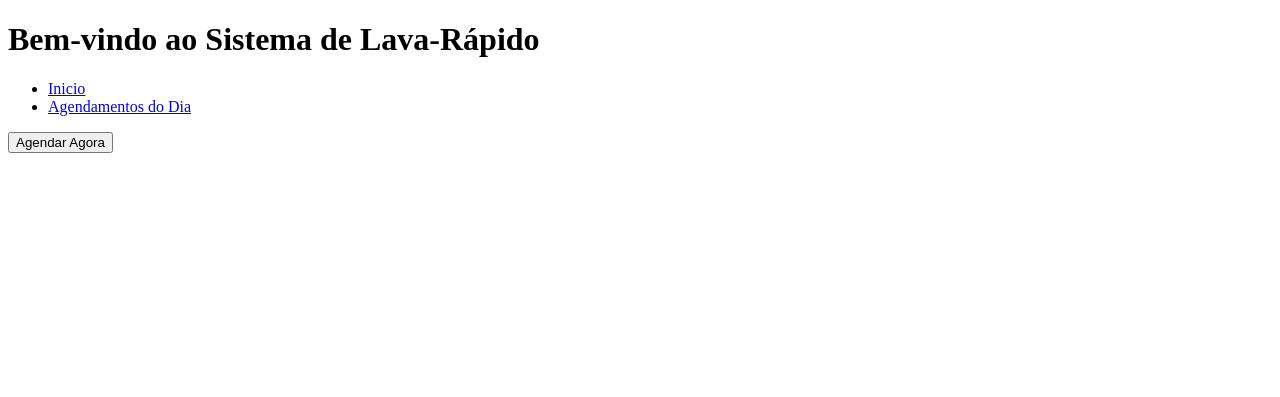
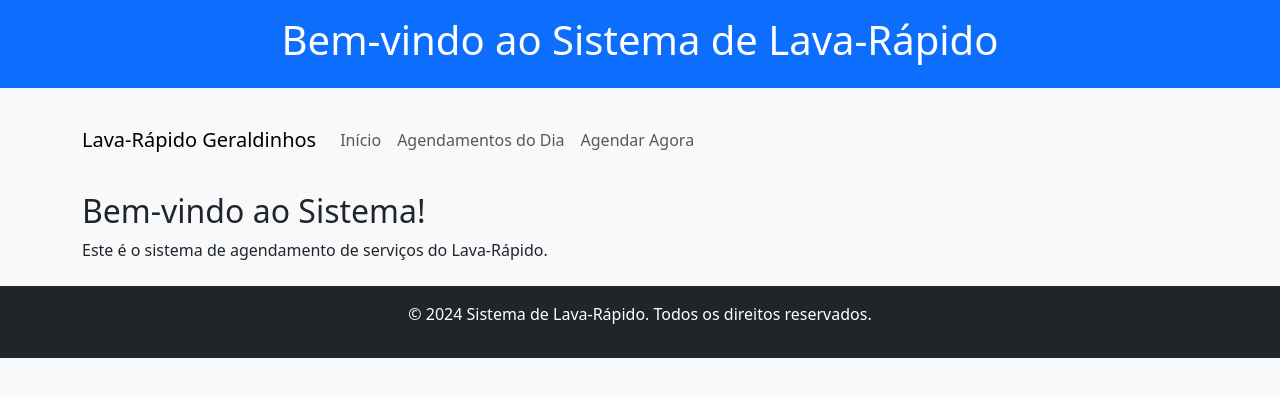
Before and after one commit to Adilio89/projetoLavaRapido, a Django app: page / in a window 1280 px wide. Shown: the top 397 px of the page. Run offline with Django 5.2, Linux system fonts and the light colour scheme.

Commit message:
Projeto Lava Rapido - Quarto Commit

```diff
--- a/LavaRapidoAdmin/settings.py
+++ b/LavaRapidoAdmin/settings.py
@@ -55,7 +55,7 @@ ROOT_URLCONF = 'LavaRapidoAdmin.urls'
 TEMPLATES = [
     {
         'BACKEND': 'django.template.backends.django.DjangoTemplates',
-        'DIRS': [],
+        'DIRS': [BASE_DIR],
         'APP_DIRS': True,
         'OPTIONS': {
             'context_processors': [
@@ -104,9 +104,9 @@ AUTH_PASSWORD_VALIDATORS = [
 # Internationalization
 # https://docs.djangoproject.com/en/5.1/topics/i18n/
 
-LANGUAGE_CODE = 'en-us'
+LANGUAGE_CODE = 'pt-br'
 
-TIME_ZONE = 'UTC'
+TIME_ZONE = 'America/Sao_Paulo'
 
 USE_I18N = True
 
--- a/agendamento/templates/agendamento/index.html
+++ b/agendamento/templates/agendamento/index.html
@@ -1,27 +1,10 @@
-<!DOCTYPE html>
-<html lang="en">
-<head>
-    <meta charset="UTF-8">
-    <meta name="viewport" content="width=device-width, initial-scale=1.0">
-    <title>Inicio</title>
-</head>
-<body>
+{% extends 'base_templates/base.html' %}
 
-    <h1>Bem-vindo ao Sistema de Lava-Rápido</h1>
-    <nav>
-        <ul class="nav">
-          <li class="nav-item">
-            <a href="{% url 'index' %}">Inicio</a>
-          </li>
-          <li class="nav-item">
-            <a href="{% url 'agendamentos_do_dia' %}">Agendamentos do Dia</a>
-          </li>
-        </ul>
-        <!-- Adicione outros links do menu conforme necessário -->
-    </nav>
+{% block title %}
+Início
+{% endblock %}
 
-    <!-- Conteúdo principal da página -->
-    <button type="button">Agendar Agora</button>
-
-</body>
-</html>
+{% block content %}
+<h2>Bem-vindo ao Sistema!</h2>
+<p>Este é o sistema de agendamento de serviços do Lava-Rápido.</p>
+{% endblock %}
--- a/agendamento/urls.py
+++ b/agendamento/urls.py
@@ -3,6 +3,7 @@ from . import views
 
 urlpatterns = [
     path("", views.index, name="index"),
+    path('agendar/', views.agendar, name='agendar'),
     path('agendamentos-do-dia/', views.agendamentos_do_dia, name='agendamentos_do_dia'),
     path('alterar-status/<int:agendamento_id>/<str:novo_status>/', views.alterar_status, name='alterar_status'),
 ]
--- a/agendamento/views.py
+++ b/agendamento/views.py
@@ -2,6 +2,9 @@ import datetime
 from django.shortcuts import render, get_object_or_404, redirect
 from django.views.decorators.http import require_POST
 from .models import Agendamento
+from .forms import AgendamentoForm
+from django.contrib import messages
+from django.urls import reverse
 
 
 def index(request):
@@ -9,13 +12,44 @@ def index(request):
 
 
 def agendamentos_do_dia(request):
-    agendamentos = Agendamento.objects.filter(data_agendamento__date = datetime.date.today())
-    return render(request, 'agendamento/agendamentos_do_dia.html', {'agendamentos': agendamentos})
+        if request.method == 'POST':  # Quando o botão de buscar for clicado
+            agendamentos = Agendamento.objects.all()  # Busca todos os registros do banco
+
+        else:  # Caso seja um GET padrão, apenas os agendamentos do dia são exibidos
+            agendamentos = Agendamento.objects.filter(data_agendamento__date=datetime.date.today())
+
+        return render(request, 'agendamento/agendamentos_do_dia.html', {'agendamentos': agendamentos})
 
 
 @require_POST
 def alterar_status(request, agendamento_id, novo_status):
-    agendamento = get_object_or_404(Agendamento, id=agendamento_id)
-    agendamento.status = novo_status
-    agendamento.save()
-    return redirect('agendamentos_do_dia')
+    if request.method == "POST":
+        agendamento = get_object_or_404(Agendamento, id=agendamento_id)
+        agendamento.status = novo_status
+        agendamento.save()
+        return redirect('agendamentos_do_dia')
+
+
+def agendar(request):
+    if request.method == 'POST':
+        form = AgendamentoForm(request.POST)
+        if form.is_valid():
+            form.save()  # Salva o agendamento no banco de dados
+            return redirect('agendamentos_do_dia')  # Redireciona para a lista de agendamentos do dia
+    else:
+        form = AgendamentoForm()  # Cria um formulário vazio para GET
+
+    return render(request, 'agendamento/agendar.html', {'form': form})
+
+
+def minha_view(request):
+    messages.success(request, "Agendamento realizado com sucesso!")
+    return render(request, 'index.html')
+
+
+def buscar_registros(request):
+    # Consultar todos os registros no banco de dados
+    registros = Agendamento.objects.all()
+
+    # Passar os registros para o template
+    return render(request, 'agendamento/buscar_registros.html', {'registros': registros})
--- /dev/null
+++ b/base_templates/base.html
@@ -0,0 +1,70 @@
+<!DOCTYPE html>
+<html lang="en">
+<head>
+    <meta charset="UTF-8">
+    <meta name="viewport" content="width=device-width, initial-scale=1.0">
+    <link href="https://cdn.jsdelivr.net/npm/bootstrap@5.3.3/dist/css/bootstrap.min.css" rel="stylesheet" integrity="sha384-QWTKZyjpPEjISv5WaRU9OFeRpok6YctnYmDr5pNlyT2bRjXh0JMhjY6hW+ALEwIH" crossorigin="anonymous">
+    <title>{% block title %}Sistema de Lava-Rápido{% endblock %}</title>
+</head>
+<body class="bg-light">
+
+    <!-- Cabeçalho -->
+    <header class="bg-primary text-white py-3 mb-4">
+        <div class="container">
+            <h1 class="text-center">Bem-vindo ao Sistema de Lava-Rápido</h1>
+        </div>
+    </header>
+
+    <!-- Barra de navegação -->
+    <nav class="navbar navbar-expand-lg navbar-light bg-light mb-4">
+        <div class="container">
+            <a class="navbar-brand" href="{% url 'index' %}">Lava-Rápido Geraldinhos</a>
+            <button class="navbar-toggler" type="button" data-bs-toggle="collapse" data-bs-target="#navbarNav" aria-controls="navbarNav" aria-expanded="false" aria-label="Toggle navigation">
+                <span class="navbar-toggler-icon"></span>
+            </button>
+            <div class="collapse navbar-collapse" id="navbarNav">
+                <ul class="navbar-nav">
+                    <li class="nav-item">
+                        <a class="nav-link" href="{% url 'index' %}">Início</a>
+                    </li>
+                    <li class="nav-item">
+                        <a class="nav-link" href="{% url 'agendamentos_do_dia' %}">Agendamentos do Dia</a>
+                    </li>
+                    <li class="nav-item">
+                        <a class="nav-link" href="{% url 'agendar' %}">Agendar Agora</a>
+                    </li>
+                </ul>
+            </div>
+        </div>
+    </nav>
+
+    <!-- Área de mensagens (se houver) -->
+    <div class="container">
+        {% if messages %}
+            <div class="messages">
+                {% for message in messages %}
+                    <div class="alert alert-{{ message.tags }} alert-dismissible fade show" role="alert">
+                        {{ message }}
+                        <button type="button" class="btn-close" data-bs-dismiss="alert" aria-label="Close"></button>
+                    </div>
+                {% endfor %}
+            </div>
+        {% endif %}
+    </div>
+
+    <!-- Conteúdo principal -->
+    <main class="container mb-4">
+        {% block content %}
+        {% endblock %}
+    </main>
+
+    <!-- Rodapé -->
+    <footer class="bg-dark text-white py-3">
+        <div class="container text-center">
+            <p>&copy; 2024 Sistema de Lava-Rápido. Todos os direitos reservados.</p>
+        </div>
+    </footer>
+
+    <script src="https://cdn.jsdelivr.net/npm/bootstrap@5.3.3/dist/js/bootstrap.bundle.min.js" integrity="sha384-YvpcrYf0tY3lHB60NNkmXc5s9fDVZLESaAA55NDzOxhy9GkcIdslK1eN7N6jIeHz" crossorigin="anonymous"></script>
+</body>
+</html>
```
Also changed, not shown: agendamento/forms.py (added, +8 -0 lines), agendamento/models.py (+9 -1 lines), agendamento/templates/agendamento/agendamentos_do_dia.html (+38 -29 lines), agendamento/templates/agendamento/agendar.html (added, +17 -0 lines), agendamento/templates/agendamento/buscar_registros.html (added, +44 -0 lines), db.sqlite3.
